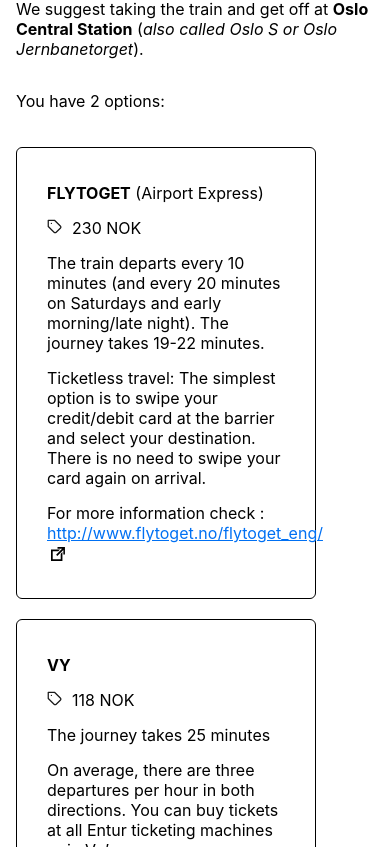
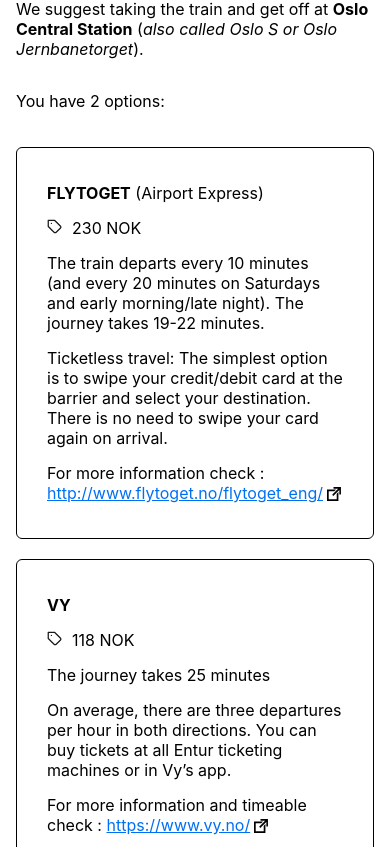
Before and after one commit to goldenraphti/oslo-world-delegates-program, a Next.js app: page /international-infos in a window 390 px wide. Shown: the part 817-1664 px from the top of the page. Built offline with nearby package versions, Linux system fonts and the light colour scheme.

Commit message:
style mobile

```diff
--- a/pages/international-infos.tsx
+++ b/pages/international-infos.tsx
@@ -44,7 +44,9 @@
           (<i>also called Oslo S or Oslo Jernbanetorget</i>).
         </p>
         <p>You have 2 options:</p>
-        <ul className={`${styles.list} ${styles.transportOptionsList}`}>
+        <ul
+          className={`${styles.list} ${styles.transportOptionsList} dual-cards-responsive`}
+        >
           <li className={`${styles.listItem} ${styles.transportOptions}`}>
             <p>
               <b>FLYTOGET</b> (Airport Express)
--- a/styles/CommonInfos.module.css
+++ b/styles/CommonInfos.module.css
@@ -19,6 +19,7 @@
   display: grid;
   grid-template-columns: repeat(auto-fit, minmax(250px, 1fr));
   grid-gap: 2rem;
+  padding-inline-start: 0;
 }
 
 @media (min-width: 600px) {
--- a/styles/InternationalInfos.module.css
+++ b/styles/InternationalInfos.module.css
@@ -38,15 +38,9 @@
 .transportOptionsList {
   margin-left: 0;
   padding-top: 20px;
-  display: flex;
-  flex-wrap: wrap;
-  gap: 20px;
-  justify-content: space-between;
 }
 
 .transportOptions {
-  width: 45%;
-  min-width: 300px;
   padding: 20px 30px;
   border: 1px solid rgba(0 0 0 / 1);
   border-radius: 6px;
--- a/styles/globals.css
+++ b/styles/globals.css
@@ -79,7 +79,7 @@
   display: flex;
   justify-content: flex-start;
 
-  a.back-link-button {
+  & a.back-link-button {
     color: color-mix(in oklab, var(--text-primary), transparent 25%);
     border: 1px solid transparent;
     padding: 20px 30px;
@@ -95,8 +95,27 @@
       transition: border-color 0.2s ease-in-out;
     }
 
-    svg {
+    & svg {
       margin-right: 10px;
+    }
+  }
+}
+
+.dual-cards-responsive {
+  display: flex;
+  flex-wrap: wrap;
+  gap: 20px;
+  container-type: inline-size;
+  justify-content: space-around;
+  width: 100%;
+
+  & > li {
+      width: 100%;
+  }
+
+  @container (min-width: 700px) {
+    & > li {
+    width: 45%;
     }
   }
 }
```
